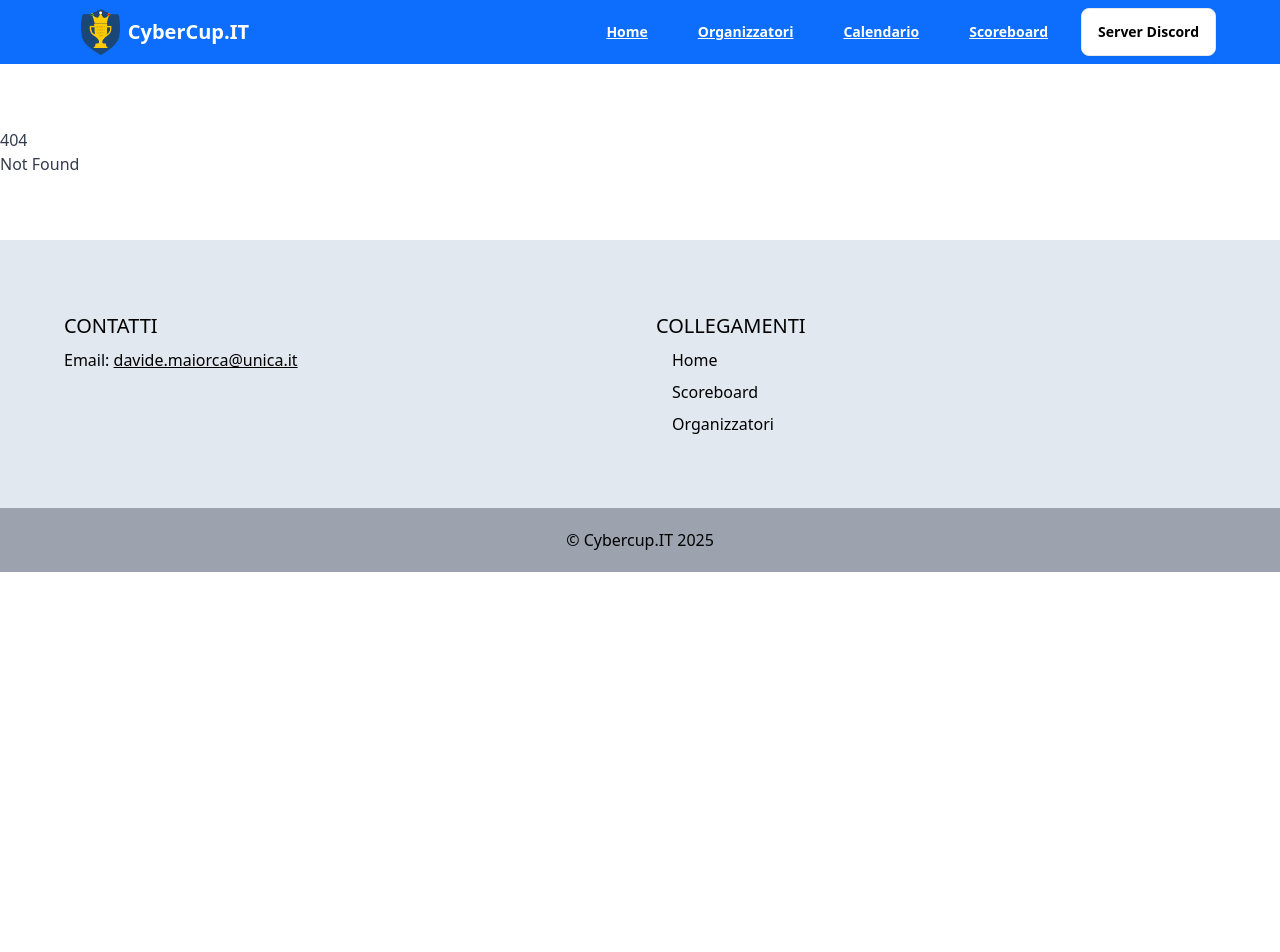
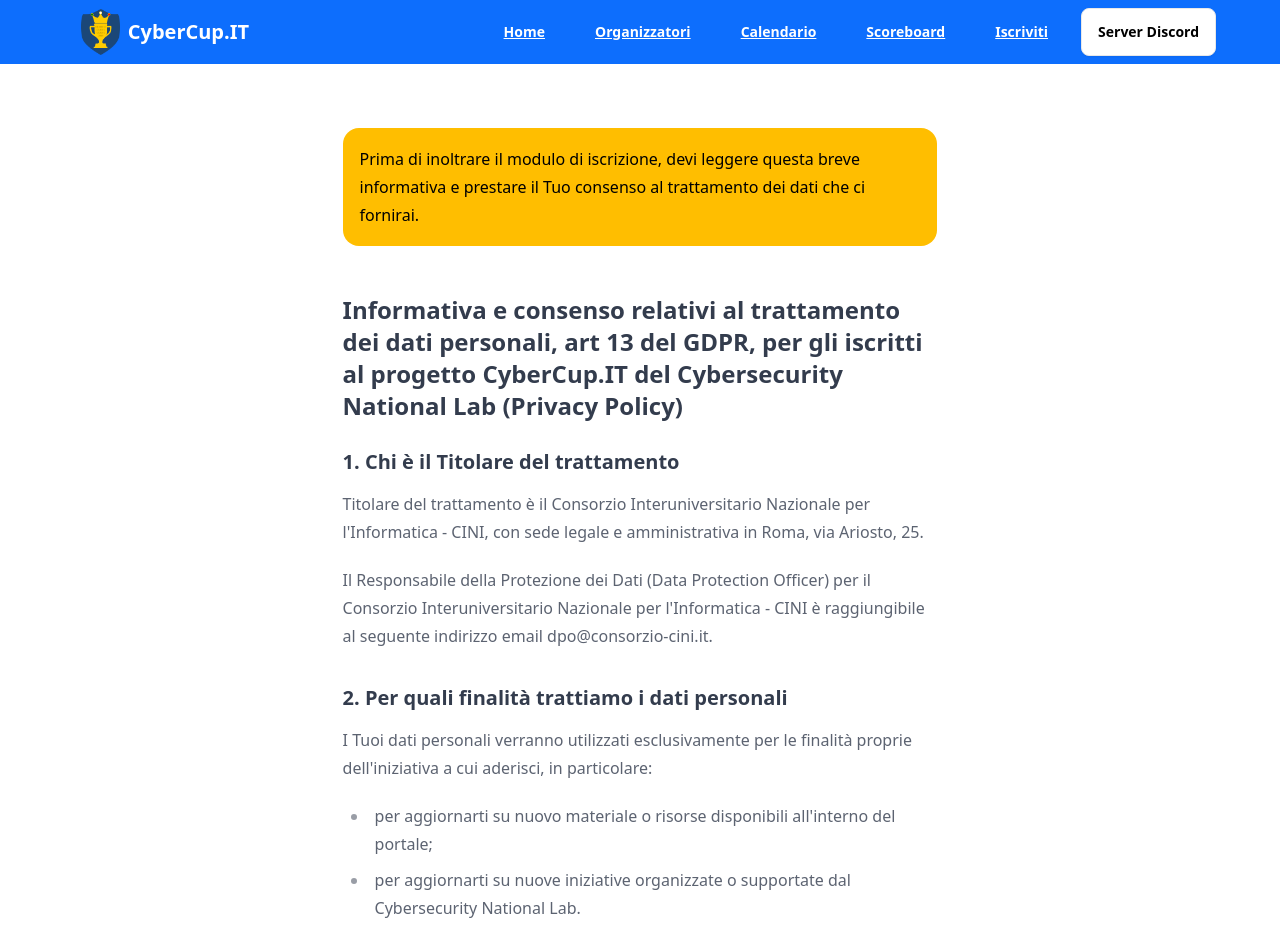
Before and after one commit to CyberCup/2025.cybercup.it, a SvelteKit app: page /register in a window 1280 px wide. Before the commit this address had no page. Shown: the top 952 px of the page. Before the commit the page ends 800 px from the top, so only its background shows below. Built offline with nearby package versions, Linux system fonts and the light colour scheme.

Commit message:
Add registration form

```diff
--- a/src/routes/+layout.svelte
+++ b/src/routes/+layout.svelte
@@ -10,7 +10,8 @@
 		{ name: 'Home', path: '' },
 		{ name: 'Organizzatori', path: 'who' },
 		{ name: 'Calendario', path: 'calendar' },
-		{ name: 'Scoreboard', path: 'scoreboard' }
+		{ name: 'Scoreboard', path: 'scoreboard' },
+		{ name: 'Iscriviti', path: 'register' }
 	];
 
 	let mobileMenuOpen = $state(false);
@@ -32,7 +33,9 @@
 				</a>
 			{/each}
 
-			<a href="https://discord.gg/rq3PGpzgqp" class="btn bg-white text-black hover:bg-gray-400">Server Discord</a>
+			<a href="https://discord.gg/rq3PGpzgqp" class="btn bg-white text-black hover:bg-gray-400"
+				>Server Discord</a
+			>
 		</div>
 
 		<div class="navbar-end md:hidden">
--- /dev/null
+++ b/src/routes/register/+page.svelte
@@ -0,0 +1,108 @@
+<script lang="ts">
+	let agreement = $state(false);
+	let timer = $state(10);
+
+	$effect(() => {
+		const interval = setInterval(() => {
+			timer -= 1;
+			if (timer === 0) {
+				clearInterval(interval);
+				agreement = true;
+			}
+		}, 1000);
+
+		return () => clearInterval(interval);
+	});
+</script>
+
+<div class="prose mx-auto mt-8">
+	<p class="alert alert-warning">
+		Prima di inoltrare il modulo di iscrizione, devi leggere questa breve informativa e prestare il
+		Tuo consenso al trattamento dei dati che ci fornirai.
+	</p>
+
+	<h2>
+		Informativa e consenso relativi al trattamento dei dati personali, art 13 del GDPR, per gli
+		iscritti al progetto CyberCup.IT del Cybersecurity National Lab (Privacy Policy)
+	</h2>
+
+	<h3>1. Chi è il Titolare del trattamento</h3>
+	<p>
+		Titolare del trattamento è il Consorzio Interuniversitario Nazionale per l'Informatica - CINI,
+		con sede legale e amministrativa in Roma, via Ariosto, 25.
+	</p>
+	<p>
+		Il Responsabile della Protezione dei Dati (Data Protection Officer) per il Consorzio
+		Interuniversitario Nazionale per l'Informatica - CINI è raggiungibile al seguente indirizzo
+		email dpo@consorzio-cini.it.
+	</p>
+
+	<h3>2. Per quali finalità trattiamo i dati personali</h3>
+	<p>
+		I Tuoi dati personali verranno utilizzati esclusivamente per le finalità proprie dell'iniziativa
+		a cui aderisci, in particolare:
+	</p>
+	<ul>
+		<li>per aggiornarti su nuovo materiale o risorse disponibili all'interno del portale;</li>
+		<li>
+			per aggiornarti su nuove iniziative organizzate o supportate dal Cybersecurity National Lab.
+		</li>
+	</ul>
+
+	<h3>3. Per quanto tempo saranno conservati i tuo dati</h3>
+	<p>
+		I dati personali verranno conservati per un tempo non superiore a quello strettamente necessario
+		a perseguire le finalità per i quali gli stessi sono stati raccolti.
+	</p>
+	<p>
+		I dati potranno esser conservati per finalità di archiviazione, ricerca scientifica e statistica
+		con le garanzie di cui all'art. 89 GDPR.
+	</p>
+
+	<h3>4. Quali sono i Tuoi diritti e a chi puoi rivolgerTi per farli valere</h3>
+	<p>
+		Potrai rivolgerti al Responsabile della Protezione dei Dati (DPO), che il CINI ha provveduto a
+		nominare, per far valere i tuoi diritti, così come indicato dagli artt. 15 e seguenti del RGPD
+		n. 679/2016, tra i quali in particolare: il diritto di accesso per conoscere come vengono
+		trattati i tuoi dati; di rettifica dei tuoi dati personali inesatti; di cancellazione, di
+		limitazione al trattamento o di opposizione; potrai revocare il trattamento basato sul consenso
+		in qualsiasi momento, senza che ciò pregiudichi la liceità del trattamento prima del tuo atto di
+		revoca; esercitare il diritto alla portabilità dei dati da te forniti.
+	</p>
+	<p>
+		Potrai ovviamente proporre reclamo ad un'Autorità di controllo quale il Garante per la
+		protezione dei dati personali in caso di violazione dei principi di liceità del trattamento.
+	</p>
+
+	<div class="divider"></div>
+
+	<div class="container alert mx-auto">
+		<div>
+			<h3 class="mt-0">Consenso al trattamento dei dati personali</h3>
+			<p class="mb-0">
+				Acconsento al trattamento dei miei dati personali per le finalità indicate nella presente
+				informativa.
+			</p>
+		</div>
+
+		<div class="form-control mx-auto w-max">
+			<label class="label cursor-pointer">
+				<span class="label-text me-4 font-bold">Acconsento</span>
+				<input class="checkbox" type="checkbox" bind:checked={agreement} />
+			</label>
+		</div>
+	</div>
+
+	{#if agreement}
+		{#if timer > 0}
+			<p class="alert alert-warning text-center">
+				Sicuro di aver letto tutto? (Attendi {timer} secondi)
+			</p>
+		{:else}
+			<p class="text-center">
+				Iscriviti tramite il seguente link:
+				<a href="https://forms.gle/ypchStbQ8JZQmxGEA">Google Forms</a>
+			</p>
+		{/if}
+	{/if}
+</div>
```
